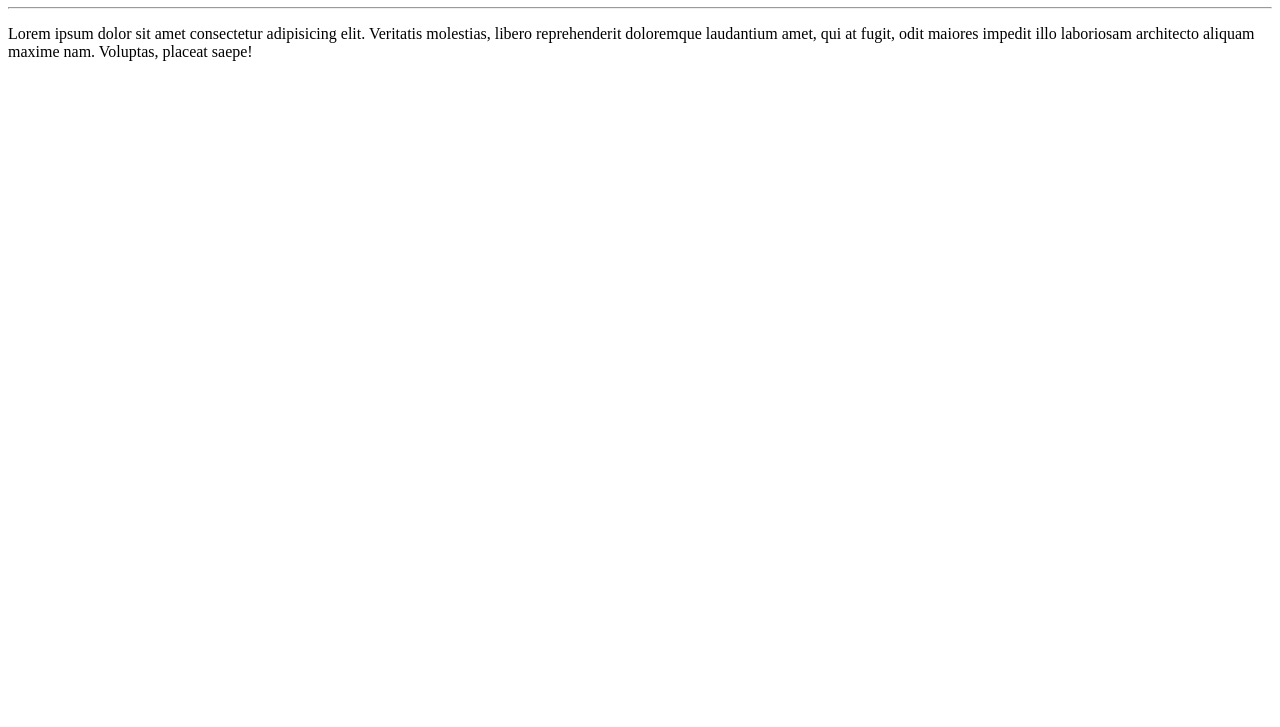
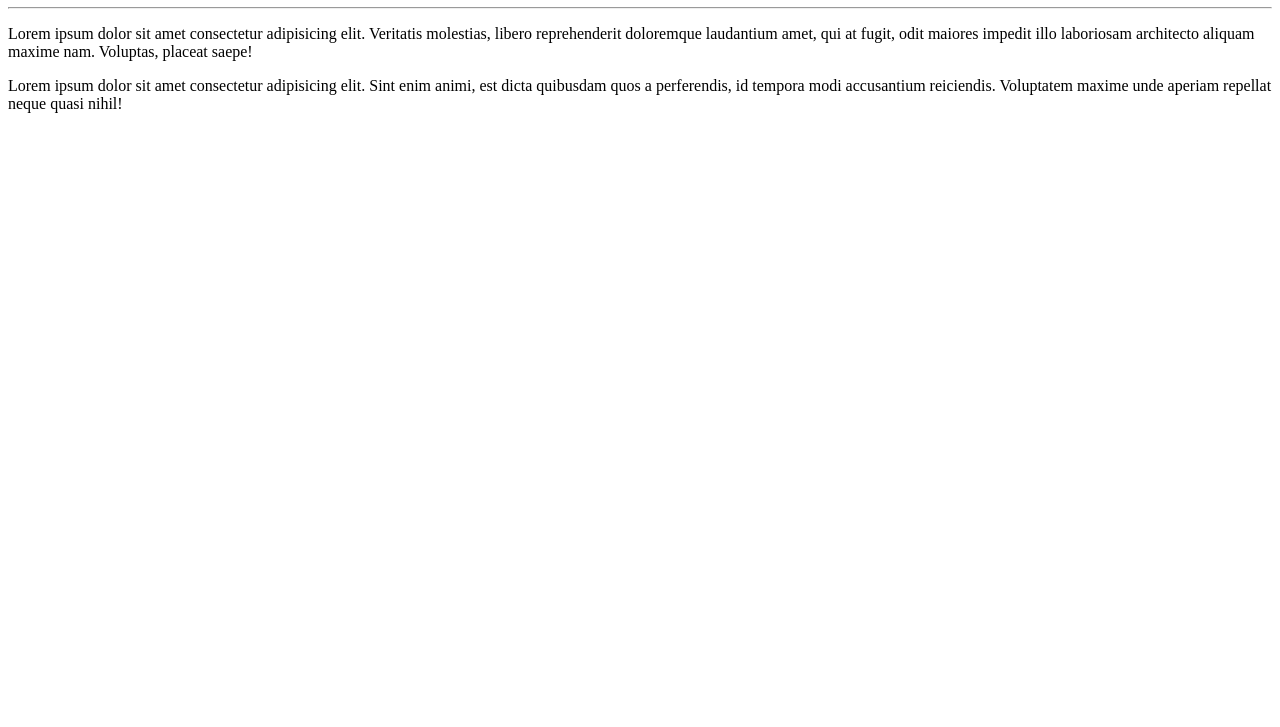
Before and after one commit to alldy-dev/Ola-Mundo, a plain HTML site: page site-exemplo/index.html in a window 1280 px wide. Shown: the part 73-800 px from the top of the page. Drawn offline with Linux system fonts and the light colour scheme.

Commit message:
Inseri mais um parágrafo

```diff
--- a/site-exemplo/index.html
+++ b/site-exemplo/index.html
@@ -9,5 +9,6 @@
     <h1>Olá, Mundo!</h1>
     <hr>
     <p>Lorem ipsum dolor sit amet consectetur adipisicing elit. Veritatis molestias, libero reprehenderit doloremque laudantium amet, qui at fugit, odit maiores impedit illo laboriosam architecto aliquam maxime nam. Voluptas, placeat saepe!</p>
+    <p>Lorem ipsum dolor sit amet consectetur adipisicing elit. Sint enim animi, est dicta quibusdam quos a perferendis, id tempora modi accusantium reiciendis. Voluptatem maxime unde aperiam repellat neque quasi nihil!</p>
 </body>
 </html>
```
